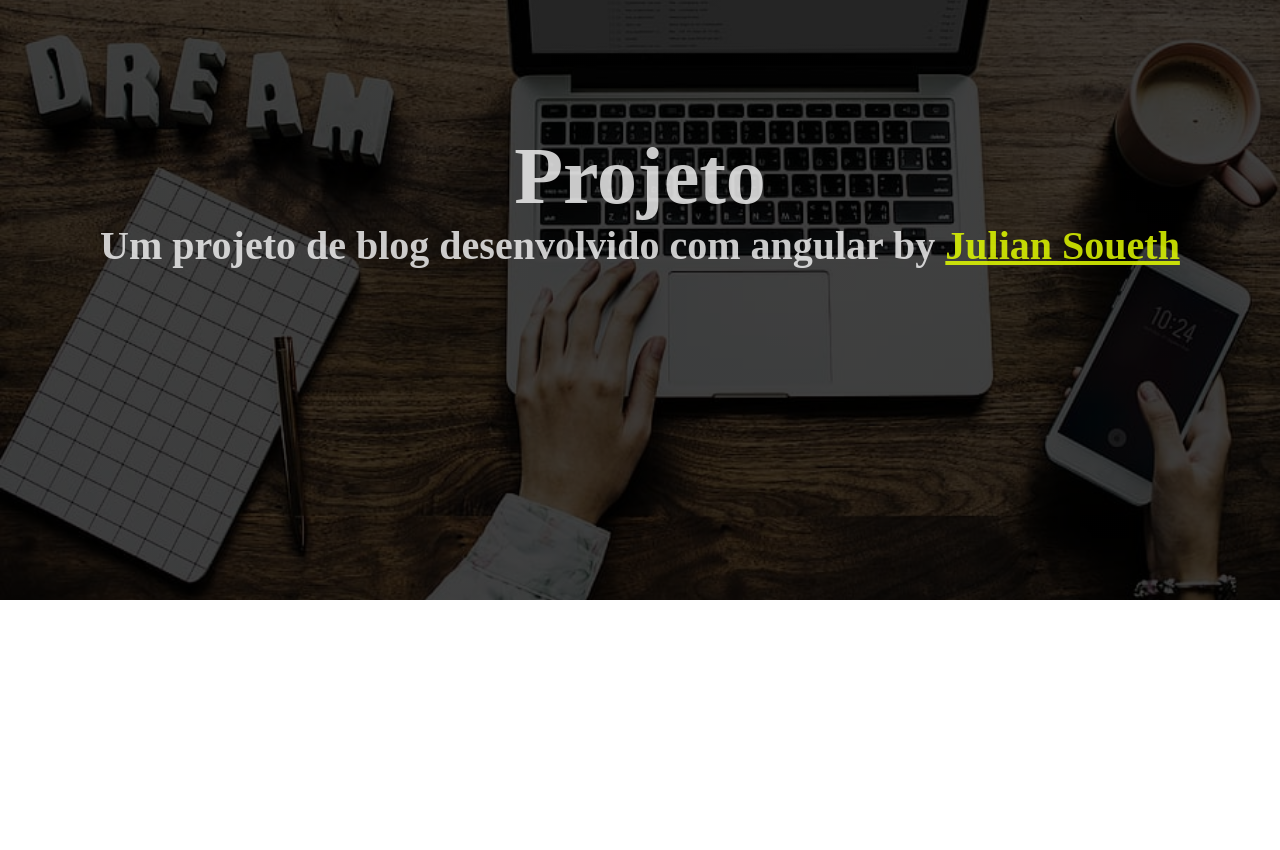
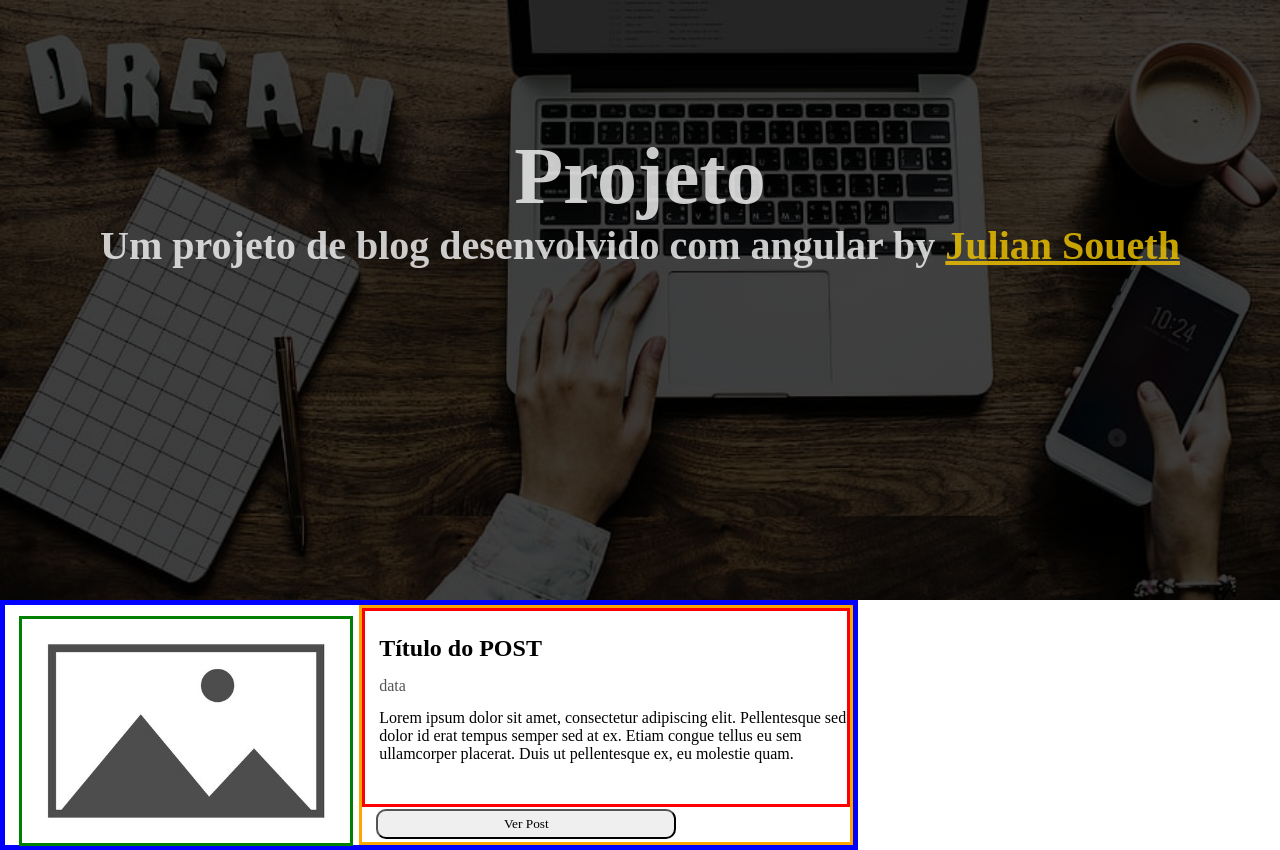
Before and after one commit to Soueth/angular-blog-desafio, an Angular app: page / in a window 1280 px wide. Shown: the part 200-1050 px from the top of the page. Before the commit the page ends 800 px from the top, so only its background shows below. Built offline with nearby package versions, Linux system fonts and the light colour scheme.

Commit message:
big-card maked

```diff
--- /dev/null
+++ b/src/app/Components/big-card/big-card.component.css
@@ -0,0 +1,63 @@
+.container__big-card {
+    border: solid blue 5px;
+    width: 67%;
+    height: 250px;
+    display: flex;
+    box-sizing: border-box;
+    flex-direction: row;
+}
+
+.container__image {
+    width: 518px;
+}
+
+.container__image > img {
+    width: 334px;
+    margin-top: 3%;
+    margin-left: 4%;
+    margin-right: 4%;
+}
+
+.container__content {
+    box-sizing: flex;
+    flex-direction: column;
+    justify-content: center;
+    border: solid orange 3px;
+    width: 85%;
+}
+
+.container__content > #text {
+    border: solid red 3px;
+    box-sizing: border-box;
+    justify-content: center;
+    height: 85%;
+}
+
+.container__title {
+    margin-top: 5%;
+    margin-left: 3%;
+}
+
+.container__date {
+    color: rgba(0, 0, 0, 0.671);
+    margin-top: 3%;
+    margin-left: 3%;
+}
+
+.container__text {
+    color: rgb(0, 0, 0);
+    margin-top: 3%;
+    margin-left: 3%;
+    font-family: 'Arial';
+}
+
+.container__button {
+    margin-top: 0.5%;
+    margin-left: 3%;
+}
+
+.container__button > button {
+    width: 300px;
+    height: 30px;
+    border-radius: 10px;
+}
--- /dev/null
+++ b/src/app/Components/big-card/big-card.component.html
@@ -0,0 +1,24 @@
+<div class="container__big-card">
+    <div class="container__image">
+        <img src="/../assets/unknown image.jpg" alt="" style="border: solid green 3px;">
+    </div>
+    <div class="container__content">
+        <div id="text">
+            <div  class="container__title">
+                <h2>Título do POST</h2>
+            </div>
+            <div class="container__date">
+                <p>data</p>
+            </div>
+            <div class="container__text">
+                <p>Lorem ipsum dolor sit amet, consectetur adipiscing elit.
+                   Pellentesque sed dolor id erat tempus semper sed at ex.
+                   Etiam congue tellus eu sem ullamcorper placerat.
+                   Duis ut pellentesque ex, eu molestie quam.
+            </div>
+        </div>
+        <div class="container__button">
+            <button>Ver Post</button>
+        </div>
+    </div>
+</div>
--- a/src/app/Components/head-card/head-card.component.css
+++ b/src/app/Components/head-card/head-card.component.css
@@ -33,6 +33,6 @@
 }
 
 .text > p > a {
-    color: #e5ff00d5;
+    color: #eec200d3;
     font-weight: bolder;
 }
--- /dev/null
+++ b/src/app/Pages/home/home.component.html
@@ -0,0 +1,2 @@
+<app-head-card></app-head-card>
+<app-big-card></app-big-card>
--- a/src/app/app.component.html
+++ b/src/app/app.component.html
@@ -1,3 +1,3 @@
-<app-head-card></app-head-card>
+<app-home></app-home>
 
 <router-outlet></router-outlet>
--- a/src/app/app.component.ts
+++ b/src/app/app.component.ts
@@ -2,13 +2,14 @@ import { Component } from '@angular/core';
 import { CommonModule } from '@angular/common';
 import { RouterOutlet } from '@angular/router';
 import { HeadCardComponent } from "./Components/head-card/head-card.component";
+import { HomeComponent } from "./Pages/home/home.component";
 
 @Component({
     selector: 'app-root',
     standalone: true,
     templateUrl: './app.component.html',
     styleUrl: './app.component.css',
-    imports: [CommonModule, RouterOutlet, HeadCardComponent]
+    imports: [CommonModule, RouterOutlet, HeadCardComponent, HomeComponent]
 })
 export class AppComponent {
   title = 'angular-blog-desafio';
--- a/src/styles.css
+++ b/src/styles.css
@@ -4,4 +4,5 @@
     padding: 0;
     margin: 0;
     box-sizing: border-box;
+    font-family: 'Segoi UI';
 }
```
Also changed, not shown: src/app/Components/big-card/big-card.component.ts (added, +12 -0 lines), src/app/Pages/home/home.component.ts (added, +14 -0 lines), src/app/Pages/home/home.component.css (added), src/assets/unknown image.jpg (added).
